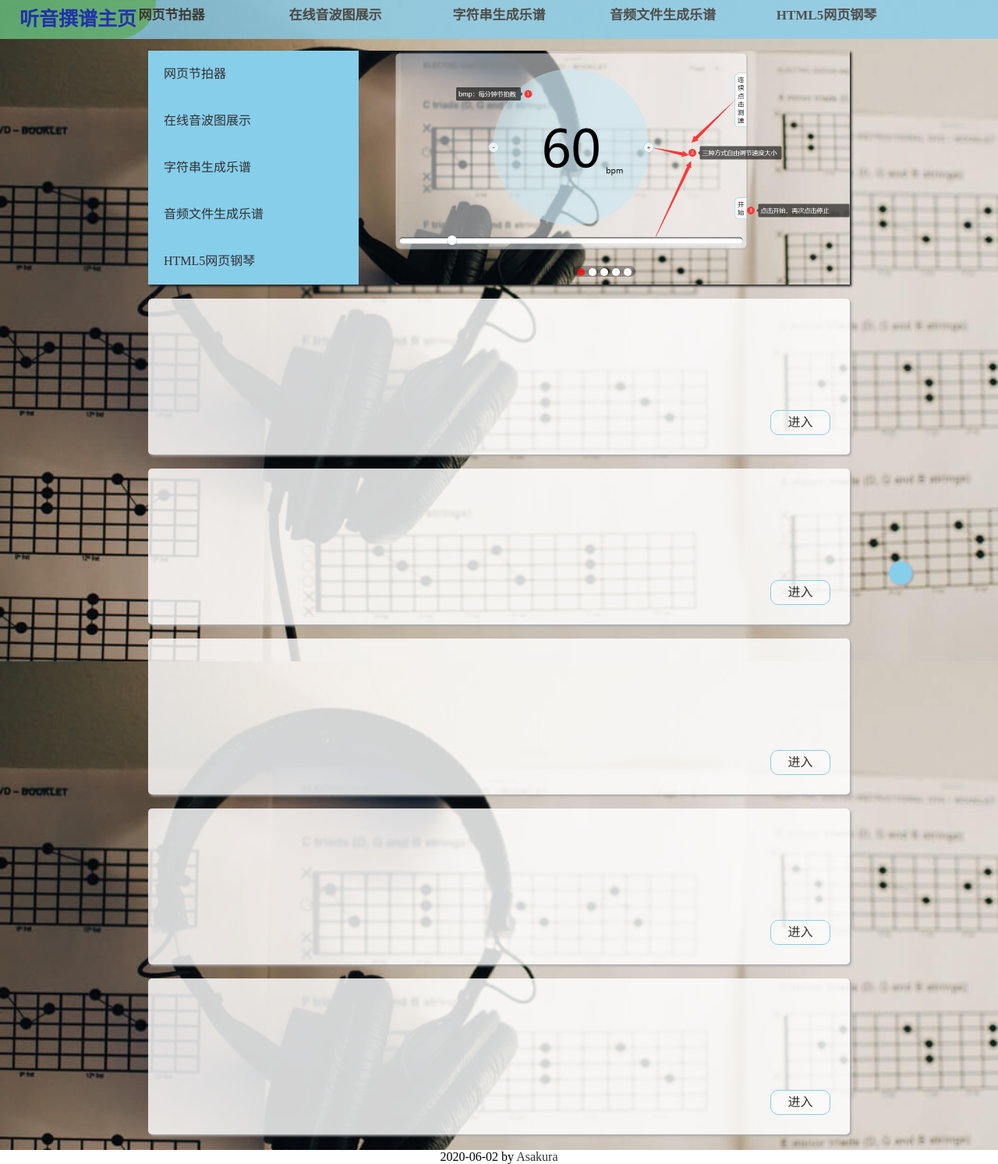
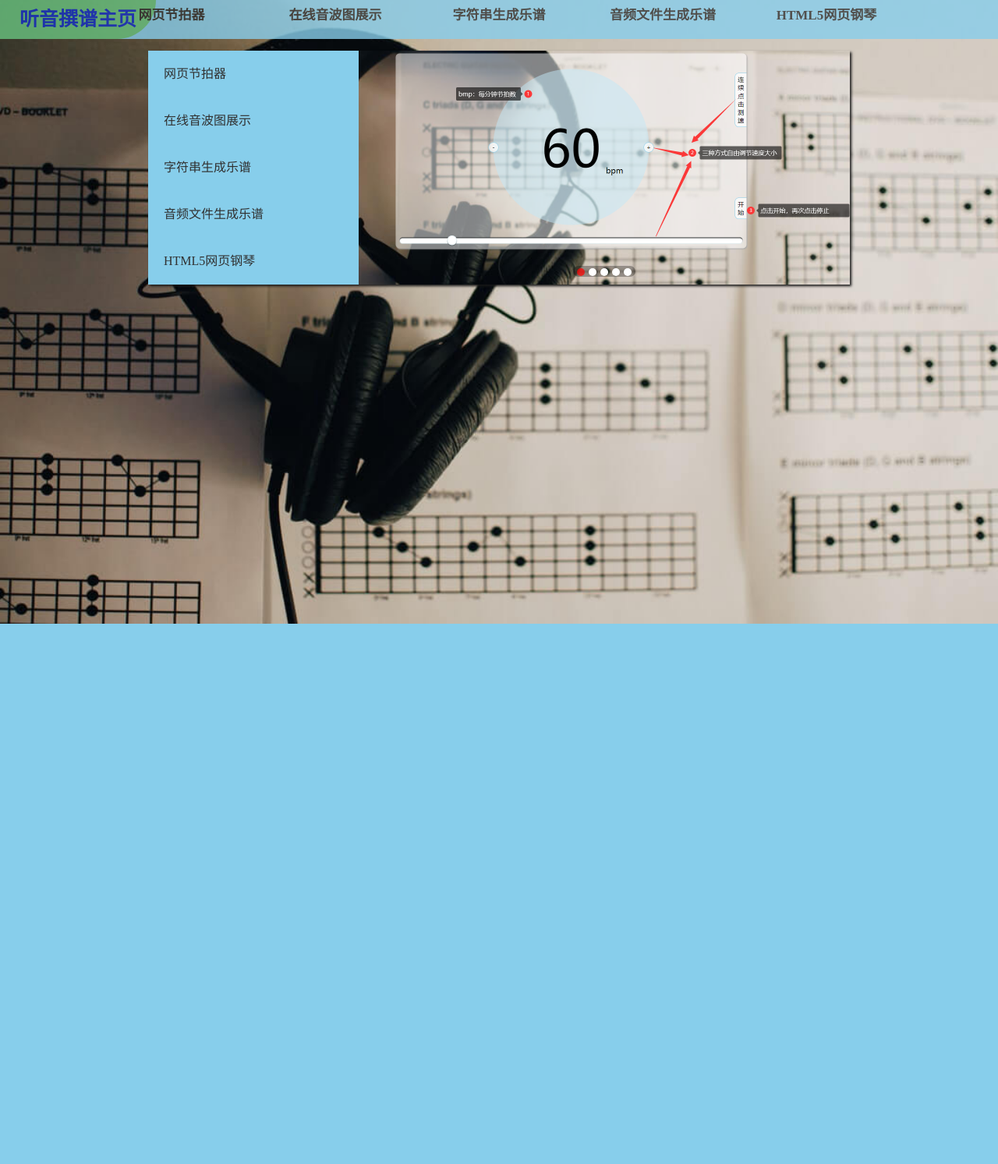
Before and after one commit to UncoDong/back-end, a Django app: page /Myapp_runweb/home/ in a window 1280 px wide. Shown: the whole page at 78% size. After the commit the page ends 800 px from the top, so only its background shows below. Run offline with Django 3.2, Linux system fonts and the light colour scheme.

Commit message:
--story=1004720 --user=董安宁 完成了100%的页面任务

```diff
--- a/MusicBackEnd/Myapp_runweb/templates/file2musicscore.html
+++ b/MusicBackEnd/Myapp_runweb/templates/file2musicscore.html
@@ -4,7 +4,7 @@
 <head>
     <meta charset="UTF-8">
     <meta name="viewport" content="width=device-width, initial-scale=1.0">
-    <title>Document</title>
+    <title>文件曲谱转换</title>
     <link rel="stylesheet" href="/static/CSS/base-style.css">
     <link rel="stylesheet" href="/static/CSS/file-area.css">
 
--- a/MusicBackEnd/Myapp_runweb/templates/home.html
+++ b/MusicBackEnd/Myapp_runweb/templates/home.html
@@ -60,30 +60,30 @@
         </div>
 
     </nav>
-    <span class="demo-id" id="demo1">.</span>
-    <div class="demo">
-        <a href="/Myapp_runweb/metronome"><span>进入</span></a>
-    </div>
-    <span class="demo-id" id="demo2">.</span>
-    <div class="demo">
-        <a href="/Myapp_runweb/wavescope"><span>进入</span></a>
-    </div>
-    <span class="demo-id" id="demo3">.</span>
-    <div class="demo">
-        <a href="/Myapp_runweb/str2musicscore"><span>进入</span></a>
-    </div>
-    <span class="demo-id" id="demo4">.</span>
-    <div class="demo">
-        <a href="/Myapp_runweb/file2musicscore"><span>进入</span></a>
-    </div>
-    <span class="demo-id" id="demo5">.</span>
-    <div class="demo">
-        <a href="/Myapp_runweb/pianoOnLine"><span>进入</span></a>
-    </div>
-    <a href="#header" title="回到顶部"><span class="return-top"></span></a>
-    <footer>
-        2020-06-02 by <a href="https://github.com/Asa-kura/note">Asakura</a>
-    </footer>
+<!--    <span class="demo-id" id="demo1">.</span>-->
+<!--    <div class="demo">-->
+<!--        <a href="/Myapp_runweb/metronome"><span>进入</span></a>-->
+<!--    </div>-->
+<!--    <span class="demo-id" id="demo2">.</span>-->
+<!--    <div class="demo">-->
+<!--        <a href="/Myapp_runweb/wavescope"><span>进入</span></a>-->
+<!--    </div>-->
+<!--    <span class="demo-id" id="demo3">.</span>-->
+<!--    <div class="demo">-->
+<!--        <a href="/Myapp_runweb/str2musicscore"><span>进入</span></a>-->
+<!--    </div>-->
+<!--    <span class="demo-id" id="demo4">.</span>-->
+<!--    <div class="demo">-->
+<!--        <a href="/Myapp_runweb/file2musicscore"><span>进入</span></a>-->
+<!--    </div>-->
+<!--    <span class="demo-id" id="demo5">.</span>-->
+<!--    <div class="demo">-->
+<!--        <a href="/Myapp_runweb/pianoOnLine"><span>进入</span></a>-->
+<!--    </div>-->
+<!--    <a href="#header" title="回到顶部"><span class="return-top"></span></a>-->
+<!--    <footer>-->
+<!--        2020-06-02 by <a href="https://github.com/Asa-kura/note">Asakura</a>-->
+<!--    </footer>-->
 
 </body>
 
--- a/MusicBackEnd/Myapp_runweb/templates/pianoOnLine.html
+++ b/MusicBackEnd/Myapp_runweb/templates/pianoOnLine.html
@@ -4,7 +4,7 @@
 <head>
     <meta charset="UTF-8">
     <meta name="viewport" content="width=device-width, initial-scale=1.0">
-    <title></title>
+    <title>在线钢琴</title>
     <link rel="stylesheet" href="/static/CSS/base-style.css">
     <link rel="stylesheet" href="/static/CSS/piano.css">
     <script type="text/javascript" src="JavaScript/html5piano.js"></script>
--- a/MusicBackEnd/Myapp_runweb/templates/str2musicscore.html
+++ b/MusicBackEnd/Myapp_runweb/templates/str2musicscore.html
@@ -435,9 +435,9 @@
             </div>
         </div>
     </div>
-    <div class="ruler-window">
+<!--    <div class="ruler-window">-->
 
-    </div>
+<!--    </div>-->
     <div class="method-bts clearfix">
         <span class="note-db bt1" onclick="alterNote('add')">+</span>
         <span class="note-hf bt2" onclick="alterNote('minus')">-</span>
--- a/内存清理.py
+++ b/内存清理.py
@@ -10,7 +10,7 @@ def eachFile(filepath):
             end = os.path.splitext(newDir)[1]
             #print(end)
             if end!='.js' and end!='.css':
-                if  end == ".xml" or '-' in file:
+                if  end == ".xml" or '-' in file or end == ".wav" or end == ".mid":
                     os.remove(newDir)
                     #print(newDir)
         else:
```
Also changed, not shown: README.md, 8 other files.
